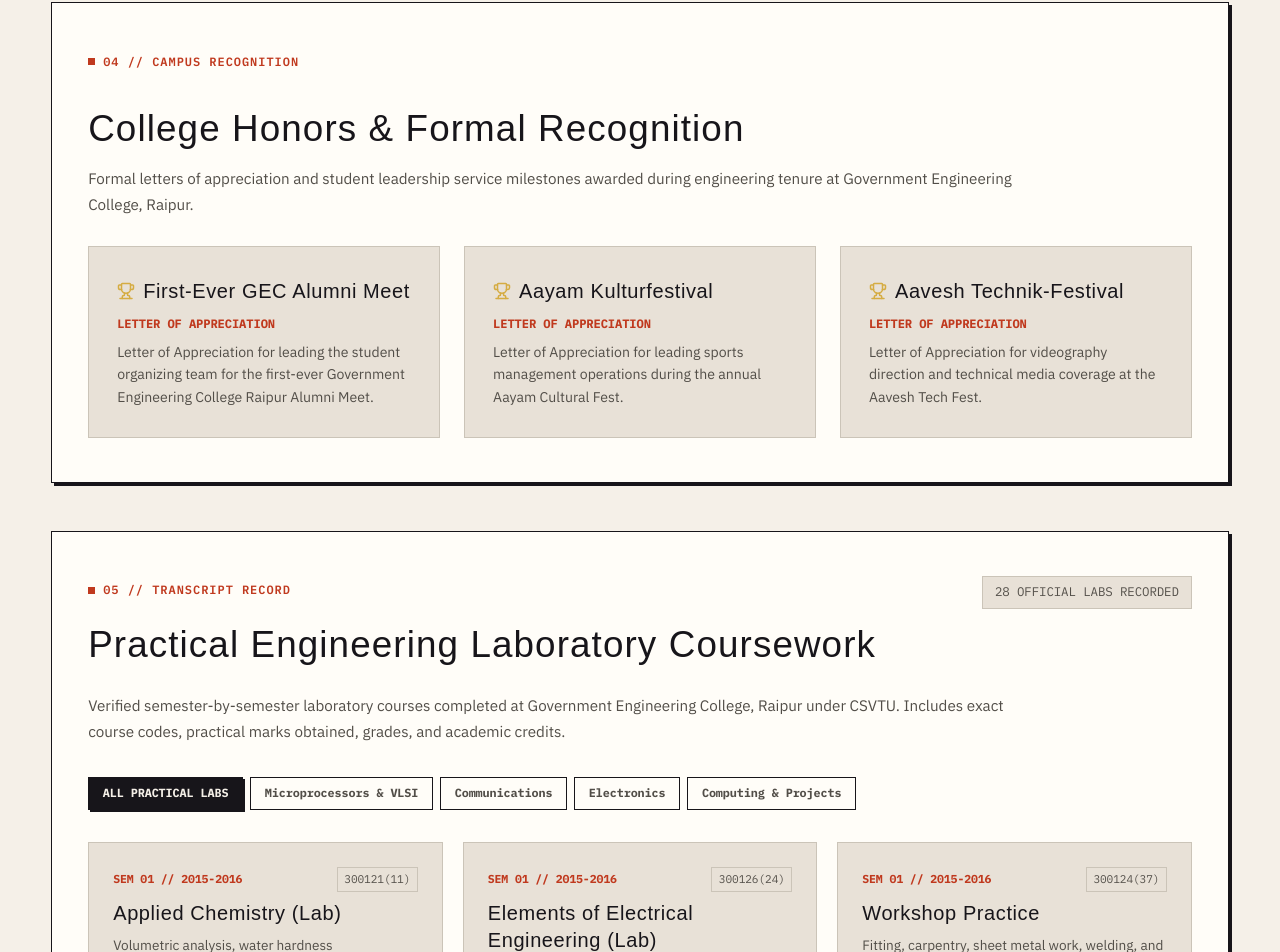
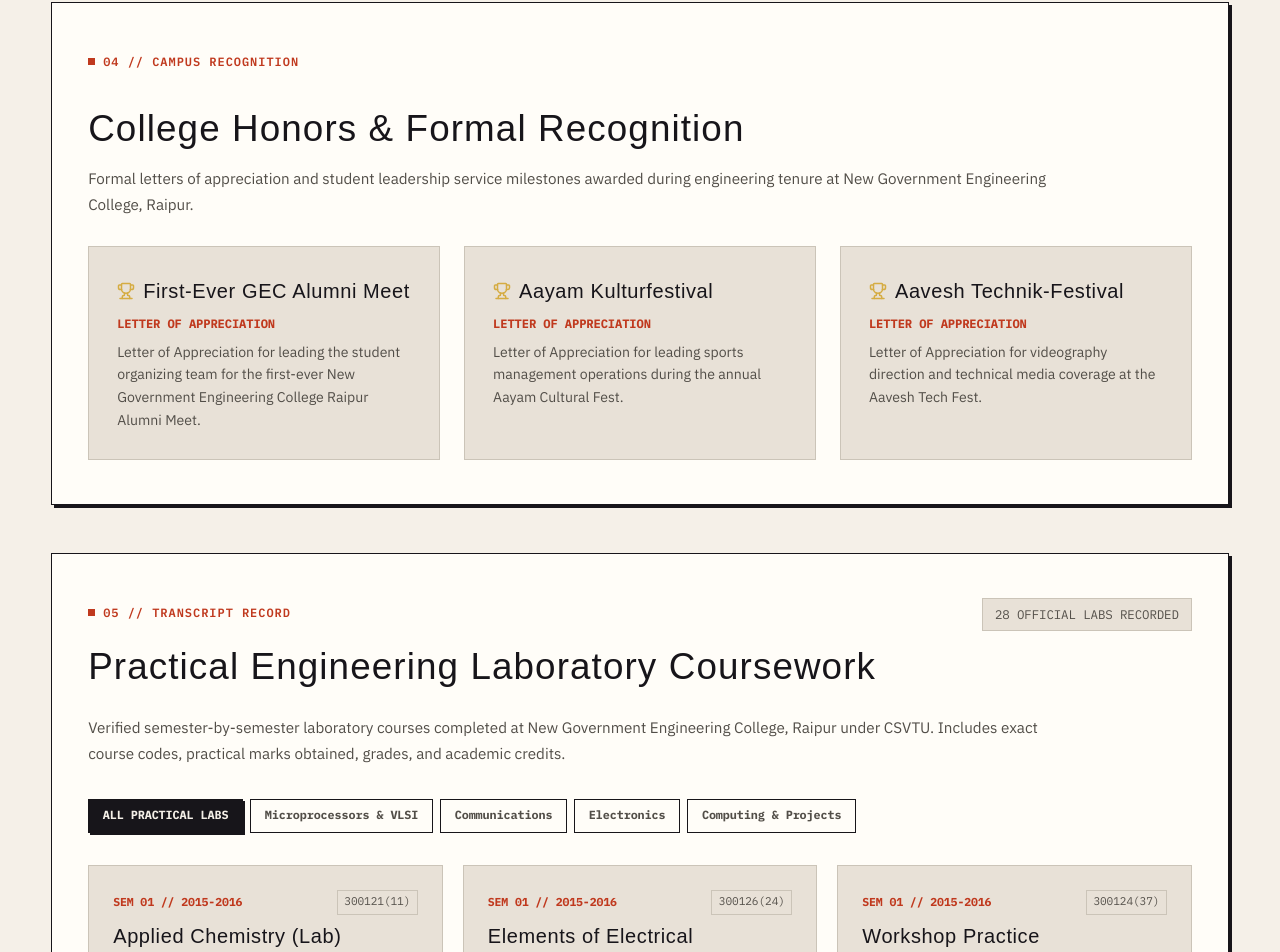
Before and after one commit to prashantsinha3698/portfolio, a Next.js app in the folder portfolio/: page /education in a window 1280 px wide. Shown: the part 2329-3281 px from the top of the page. Built offline with nearby package versions, Linux system fonts and the light colour scheme; no server answers; a web font is replaced by a local one.

Commit message:
feat: add education components, story timeline view, and locale translations

```diff
--- a/portfolio/src/components/sections/HomeEducation.tsx
+++ b/portfolio/src/components/sections/HomeEducation.tsx
@@ -96,7 +96,7 @@
               {isDe ? "B.E. in Elektronik & Telekommunikation" : "B.E. in Electronics & Telecom"}
             </h3>
             <div style={{ fontFamily: "var(--font-ibm-plex-sans), sans-serif", fontSize: "0.85rem", color: "var(--ink-secondary)", marginBottom: "0.75rem" }}>
-              Government College of Engineering, Raipur
+              New Government Engineering College, Raipur
             </div>
             <p style={{ fontFamily: "var(--font-ibm-plex-sans), sans-serif", fontSize: "0.82rem", color: "var(--ink-muted)", lineHeight: 1.5 }}>
               {isDe
--- a/portfolio/src/components/sections/StoryTimeline.tsx
+++ b/portfolio/src/components/sections/StoryTimeline.tsx
@@ -17,10 +17,10 @@
     period: "2015–19",
     category: "EDUCATION",
     badgeSubtitle: "FOUNDATION · B.E. ET&T · CGPA 7.62",
-    title: "Government College of Engineering, Raipur",
+    title: "New Government Engineering College, Raipur",
     teaser: "Four years studying Electronics & Telecommunications Engineering.",
     paragraphs: [
-      "I completed my Bachelor of Engineering in Electronics and Telecommunications at Government College of Engineering, Raipur. My coursework focused on signals, circuits, microprocessors, and digital logic.",
+      "I completed my Bachelor of Engineering in Electronics and Telecommunications at New Government Engineering College, Raipur. My coursework focused on signals, circuits, microprocessors, and digital logic.",
       "The degree gave me a solid technical grounding. Working with hardware constraints and low-level communication protocols taught me how machines actually execute instructions before I shifted my attention toward modern software systems.",
     ],
     whatILearned: "Engineering taught me to respect hardware constraints, structured logic, and how low-level systems function under real load.",
--- a/portfolio/src/components/views/EducationView.tsx
+++ b/portfolio/src/components/views/EducationView.tsx
@@ -314,8 +314,8 @@
             </h2>
             <p style={{ fontFamily: "var(--font-sans)", fontSize: "0.95rem", color: "var(--ink-secondary)", lineHeight: 1.7, maxWidth: 960, marginBottom: "1.75rem" }}>
               {isDe
-                ? "Offizielle Anerkennungsschreiben und Führungsmeilensteine während des Studiums am Government Engineering College, Raipur."
-                : "Formal letters of appreciation and student leadership service milestones awarded during engineering tenure at Government Engineering College, Raipur."}
+                ? "Offizielle Anerkennungsschreiben und Führungsmeilensteine während des Studiums am New Government Engineering College, Raipur."
+                : "Formal letters of appreciation and student leadership service milestones awarded during engineering tenure at New Government Engineering College, Raipur."}
             </p>
 
             <div className="education-honors-grid">
@@ -332,8 +332,8 @@
                 </div>
                 <p style={{ fontFamily: "var(--font-sans)", fontSize: "0.88rem", color: "var(--ink-secondary)", lineHeight: 1.6 }}>
                   {isDe
-                    ? "Anerkennungsschreiben der Hochschulleitung für die Leitung des studentischen Organisationsteams beim ersten Alumni-Treffen des Government Engineering College Raipur."
-                    : "Letter of Appreciation for leading the student organizing team for the first-ever Government Engineering College Raipur Alumni Meet."}
+                    ? "Anerkennungsschreiben der Hochschulleitung für die Leitung des studentischen Organisationsteams beim ersten Alumni-Treffen des New Government Engineering College Raipur."
+                    : "Letter of Appreciation for leading the student organizing team for the first-ever New Government Engineering College Raipur Alumni Meet."}
                 </p>
               </div>
 
@@ -390,8 +390,8 @@
 
             <p style={{ fontFamily: "var(--font-sans)", fontSize: "0.95rem", color: "var(--ink-secondary)", lineHeight: 1.7, maxWidth: 960, marginBottom: "2rem" }}>
               {isDe
-                ? "Verifizierte Labor- und Praktikumskurse nach Semestern geordnet, abgeschlossen am Government Engineering College Raipur (CSVTU). Beinhaltet exakte Kursnummern, erzielte Prüfungsnoten, Notenwerte und akademische Leistungspunkte."
-                : "Verified semester-by-semester laboratory courses completed at Government Engineering College, Raipur under CSVTU. Includes exact course codes, practical marks obtained, grades, and academic credits."}
+                ? "Verifizierte Labor- und Praktikumskurse nach Semestern geordnet, abgeschlossen am New Government Engineering College Raipur (CSVTU). Beinhaltet exakte Kursnummern, erzielte Prüfungsnoten, Notenwerte und akademische Leistungspunkte."
+                : "Verified semester-by-semester laboratory courses completed at New Government Engineering College, Raipur under CSVTU. Includes exact course codes, practical marks obtained, grades, and academic credits."}
             </p>
 
             {/* Category Filter Buttons */}
--- a/portfolio/src/locales/de.ts
+++ b/portfolio/src/locales/de.ts
@@ -164,7 +164,7 @@
     subtitle: "Ingenieurwissenschaftliches Fundament in Elektronik, Digitallogik und Kommunikationssystemen.",
     degreeName: "B.E. in Elektronik & Telekommunikation",
     degreeFull: "Bachelor of Engineering in Electronics & Telecommunication Engineering",
-    institution: "Government College of Engineering, Raipur",
+    institution: "New Government Engineering College, Raipur",
     location: "Raipur, Chhattisgarh, Indien",
     period: "2015 – 2019",
     badge: "ABSCHLUSS MIT AUSZEICHNUNG (FIRST CLASS)",
@@ -504,7 +504,7 @@
     degreeSummary: {
       title: "Überblick über den Hochschulabschluss",
       degreeName: "Bachelor of Engineering (B.E.) in Elektronik und Telekommunikationstechnik",
-      institution: "Government College of Engineering, Raipur (GEC Raipur)",
+      institution: "New Government Engineering College, Raipur (GEC Raipur)",
       university: "Chhattisgarh Swami Vivekanand Technical University (CSVTU)",
       period: "August 2015 – Juni 2019 · Raipur, Chhattisgarh, Indien",
       gradeText: "Abschlussnote: 7,62 CGPA (72,4 % Gesamtnotendurchschnitt) · Entspricht 'First Class with Distinction'",
@@ -648,10 +648,10 @@
         period: "2015–19",
         category: "AUSBILDUNG",
         badgeSubtitle: "FUNDAMENT · B.E. ELEKTRONIK · CGPA 7,62",
-        title: "Government College of Engineering, Raipur",
+        title: "New Government Engineering College, Raipur",
         teaser: "Vier Jahre Studium der Elektronik und Telekommunikationstechnik.",
         paragraphs: [
-          "Mein Bachelorstudium in Elektronik und Telekommunikationstechnik absolvierte ich am Government College of Engineering in Raipur. Die Schwerpunkte lagen auf Signaltheorie, Schaltungstechnik, Mikroprozessoren und digitaler Logik.",
+          "Mein Bachelorstudium in Elektronik und Telekommunikationstechnik absolvierte ich am New Government Engineering College in Raipur. Die Schwerpunkte lagen auf Signaltheorie, Schaltungstechnik, Mikroprozessoren und digitaler Logik.",
           "Das Studium vermittelte mir ein solides technisches Fundament. Durch die Auseinandersetzung mit Hardwaregrenzen und hardwarenahen Kommunikationsprotokollen lernte ich, wie Rechensysteme Instruktionen auf physikalischer Ebene ausführen, bevor ich meinen Fokus auf moderne Softwarearchitekturen verlagerte.",
         ],
         whatILearned: "Das Ingenieurstudium lehrte mich Respekt vor physikalischen Hardwaregrenzen, strukturiertem logischen Denken und der Funktionsweise von Low-Level-Systemen unter realer Last.",
--- a/portfolio/src/locales/en.ts
+++ b/portfolio/src/locales/en.ts
@@ -164,7 +164,7 @@
     subtitle: "Engineering foundation in electronics, digital logic, and communication systems.",
     degreeName: "B.E. in Electronics & Telecommunication",
     degreeFull: "Bachelor of Engineering in Electronics & Telecommunication Engineering",
-    institution: "Government College of Engineering, Raipur",
+    institution: "New Government Engineering College, Raipur",
     location: "Raipur, Chhattisgarh, India",
     period: "2015 - 2019",
     badge: "GRADUATED FIRST CLASS",
@@ -504,7 +504,7 @@
     degreeSummary: {
       title: "Undergraduate Degree Overview",
       degreeName: "Bachelor of Engineering (B.E.) in Electronics & Telecommunication Engineering",
-      institution: "Government College of Engineering, Raipur (GEC Raipur)",
+      institution: "New Government Engineering College, Raipur (GEC Raipur)",
       university: "Chhattisgarh Swami Vivekanand Technical University (CSVTU)",
       period: "August 2015 – June 2019 · Raipur, Chhattisgarh, India",
       gradeText: "Graduated with 7.62 CGPA (72.4% aggregate) · First Class with Distinction equivalent",
@@ -648,10 +648,10 @@
         period: "2015–19",
         category: "EDUCATION",
         badgeSubtitle: "FOUNDATION · B.E. ET&T · CGPA 7.62",
-        title: "Government College of Engineering, Raipur",
+        title: "New Government Engineering College, Raipur",
         teaser: "Four years studying Electronics & Telecommunications Engineering.",
         paragraphs: [
-          "I completed my Bachelor of Engineering in Electronics and Telecommunications at Government College of Engineering, Raipur. My coursework focused on signals, circuits, microprocessors, and digital logic.",
+          "I completed my Bachelor of Engineering in Electronics and Telecommunications at New Government Engineering College, Raipur. My coursework focused on signals, circuits, microprocessors, and digital logic.",
           "The degree gave me a solid technical grounding. Working with hardware constraints and low-level communication protocols taught me how machines actually execute instructions before I shifted my attention toward modern software systems.",
         ],
         whatILearned: "Engineering taught me to respect hardware constraints, structured logic, and how low-level systems function under real load.",
```
